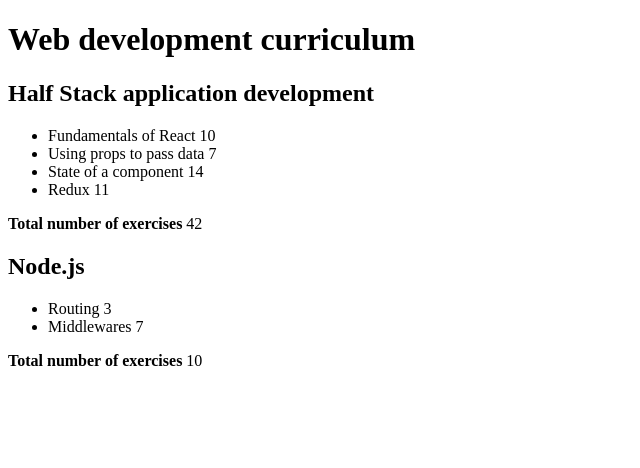
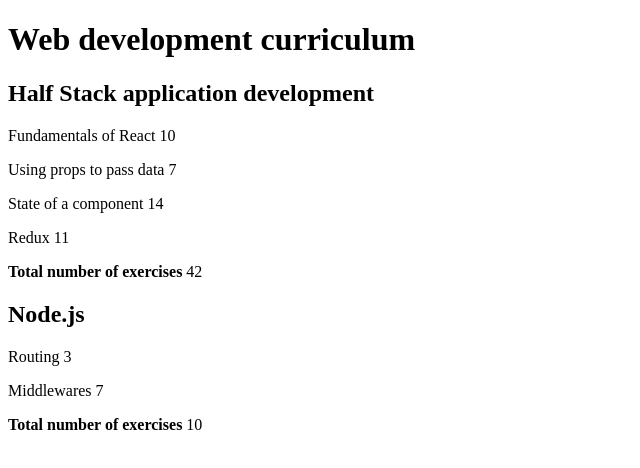
Before and after one commit to stylized-substance/Full-Stack-open-2022, a React (Create React App) app in the folder part2/courseinfo/: page / in a window 1280 px wide. Shown: the top 468 px of the page, without its empty margins (0-640 px from the left). Built offline with nearby package versions, Linux system fonts and the light colour scheme.

Commit message:
removed list

```diff
--- a/part2/courseinfo/src/components/Course.js
+++ b/part2/courseinfo/src/components/Course.js
@@ -1,7 +1,6 @@
 import React from 'react';
 
 const Course = ({ header, courses }) => {
-    console.log(courses);
   return (
     <div>
       <Header content={header} />
@@ -28,22 +27,20 @@ const Course = ({ header, courses }) => {
       <h2>
         {name}
       </h2>
-        <ul>
       {parts.map(part =>
-          <Part name={part.name} exercises={part.exercises} id={part.id} />
+        <Part name={part.name} exercises={part.exercises} />
       )}
-        </ul>
       <b>Total number of exercises </b>
       {parts.reduce((accumulator, obj) => accumulator + obj.exercises, 0)}
     </div>
   )
 }
 
-  const Part = ({ name, exercises, id }) => {
+const Part = ({ name, exercises }) => {
   return (
-      <li key={id}>
+    <p>
       {name} {exercises}
-      </li>
+    </p>
   )
 }
 
```
Lines whose indentation alone changed are shown as unchanged.
